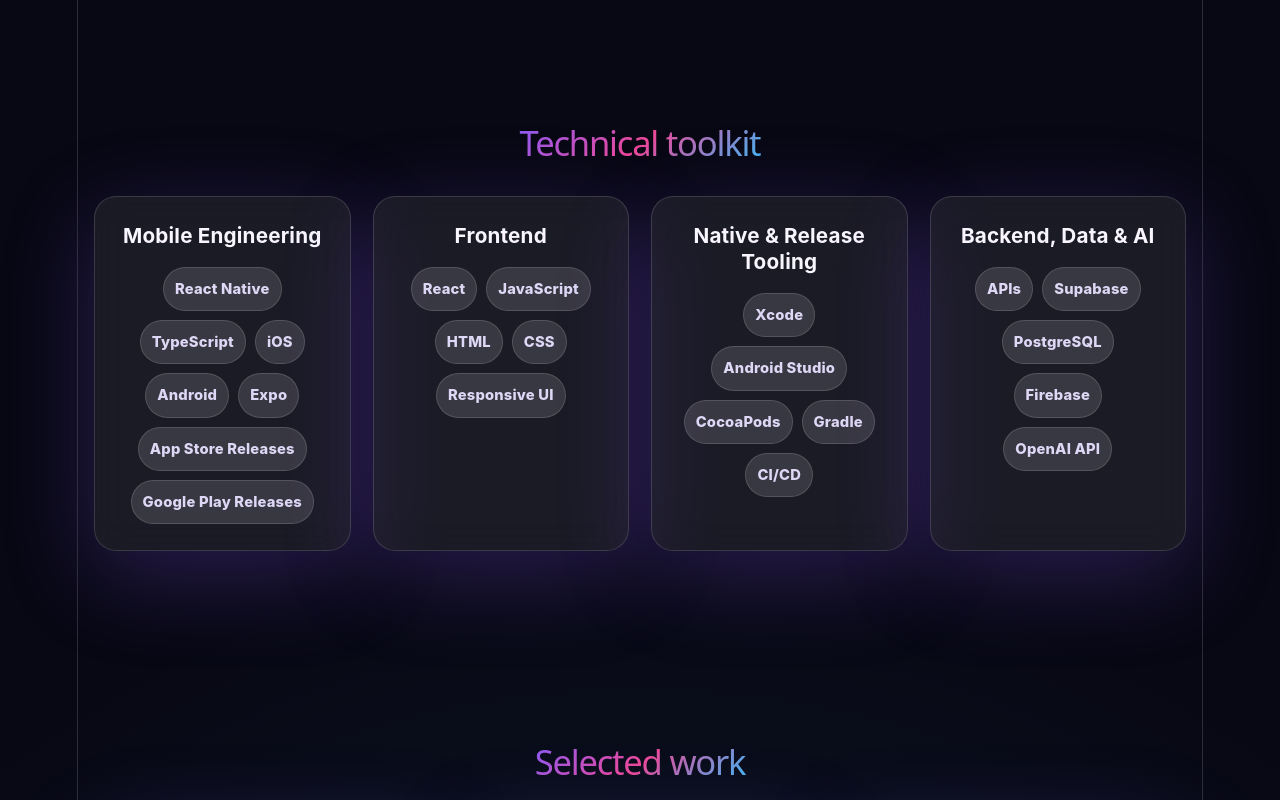
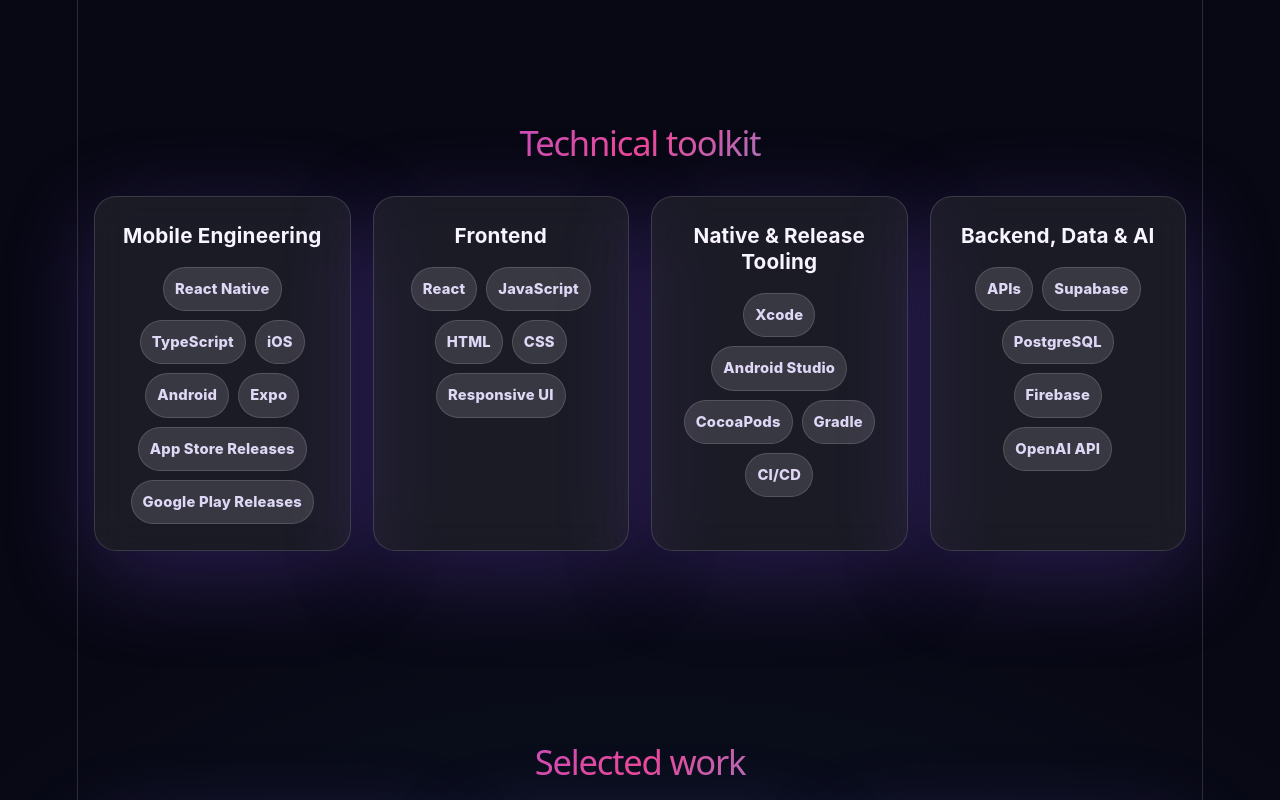
Before and after one commit to ryankoch13/reactjs-vite-portfolio, a React (Vite) app in the folder portfolio/: page / in a window 1280 px wide. Shown: the part 1520-2320 px from the top of the page. Built offline with nearby package versions, Linux system fonts and the light colour scheme.

Commit message:
chore: fixed awkward alignment issues on safari
Signed-off-by: ryankoch13 <ryan.koch13@gmail.com>

```diff
--- a/portfolio/src/App.css
+++ b/portfolio/src/App.css
@@ -243,19 +243,24 @@ h1 span {
 }
 
 .sectionTitle {
+  display: block;
+  width: 100%;
   max-width: 760px;
-  margin-bottom: 0;
+  margin: 0 auto;
+  padding-inline: 0;
+  text-align: center;
+  justify-self: auto;
   padding-bottom: 5px;
+
   font-size: clamp(1.9rem, 2.7vw, 3rem);
   line-height: 1.12;
   letter-spacing: -0.035em;
-  justify-self: center;
+
   background: var(--gradient);
   background-clip: text;
   -webkit-background-clip: text;
   color: transparent;
-  padding-inline: 0.06em;
-  margin-inline: -0.06em;
+  -webkit-text-fill-color: transparent;
 }
 .heroDescription {
   max-width: 680px;
@@ -413,8 +418,13 @@ h1 span {
 }
 
 .sectionHeader {
-  margin-bottom: 28px;
+  width: 100%;
+  margin: 0 auto 28px;
+  display: flex;
+  justify-content: center;
+  text-align: center;
 }
+
 
 .aboutText {
   display: grid;
```
